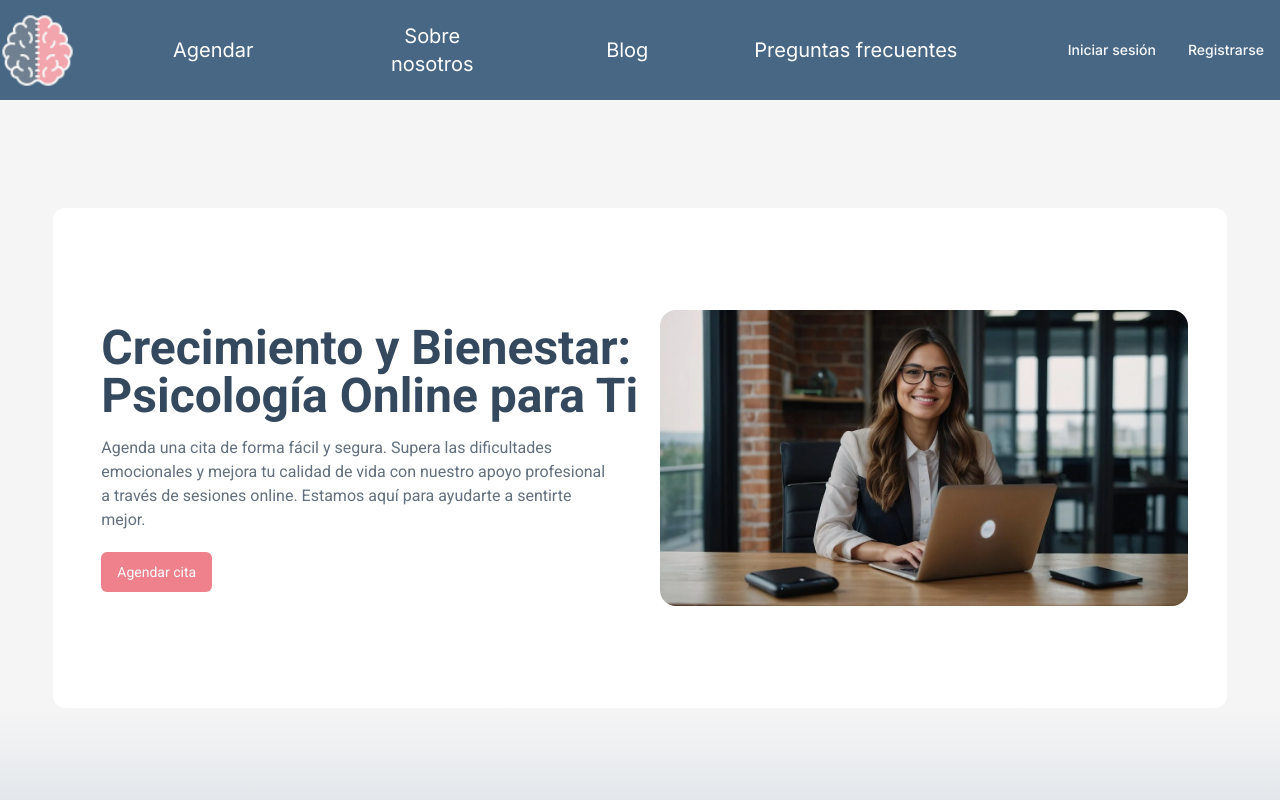
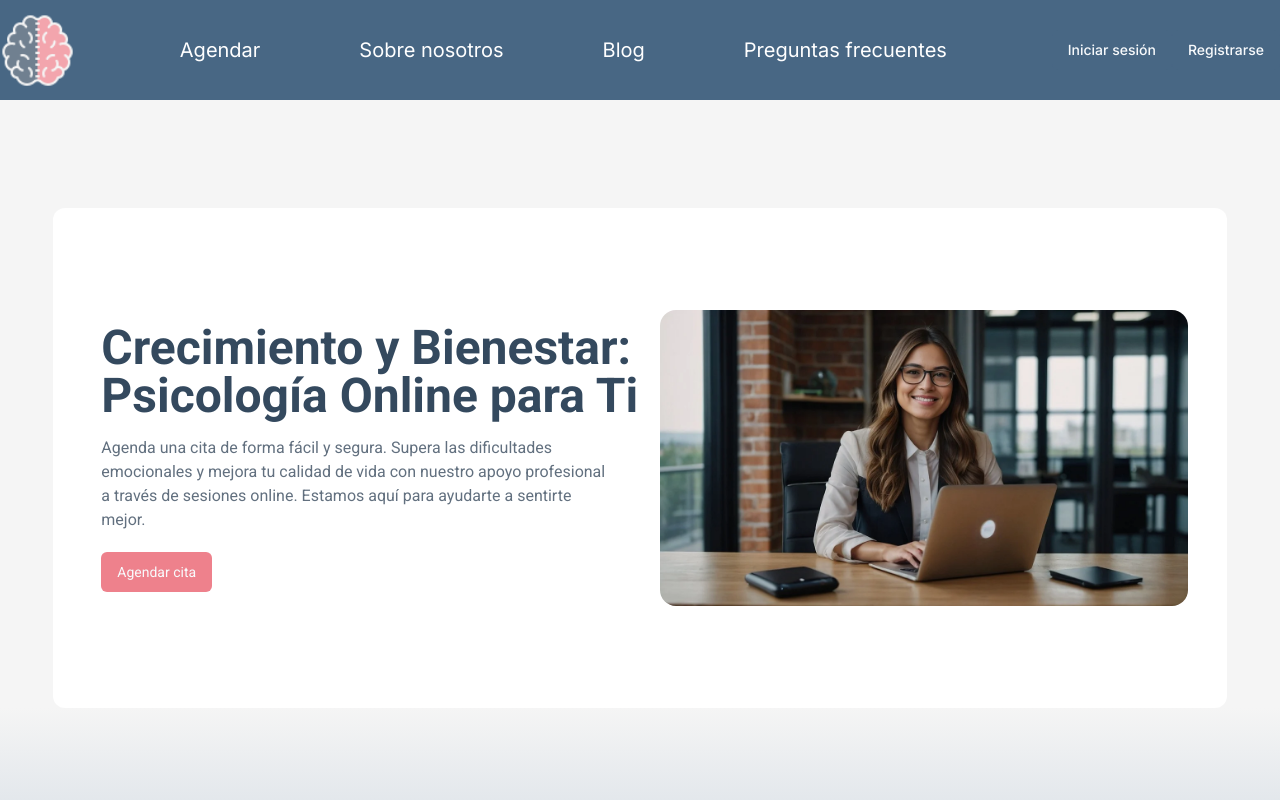
Before and after one commit to Davoyandun/MENTANA-frontend, a Next.js app: page / in a window 1280 px wide. Shown: the top 800 px of the page. Built offline with nearby package versions, Linux system fonts and the light colour scheme.

Commit message:
archivo rutes para itinerar en navbar

```diff
--- /dev/null
+++ b/src/shared/components/navbar/Routes/routes.tsx
@@ -0,0 +1,14 @@
+export type Route = {
+	path: string;
+	name: string;
+	width: string;
+  };
+
+const routes: Route[] = [
+	{ path: '/agendar', name: 'Agendar', width: '10%' },
+	{ path: '/sobre-nosotros', name: 'Sobre nosotros', width: '15%' },
+	{ path: '/blog', name: 'Blog', width: '5%' },
+	{ path: '/faq', name: 'Preguntas frecuentes', width: '22%' },
+]
+
+export default routes
--- a/src/shared/components/navbar/navbar.tsx
+++ b/src/shared/components/navbar/navbar.tsx
@@ -6,6 +6,7 @@ import RegisterButton from '../Buttons/registerButton'
 import LogoNavbar from './logoNavbar'
 import Link from 'next/link'
 import { usePathname } from 'next/navigation'
+import routes, { Route } from './Routes/routes'
 
 export default function Navbar() {
 	const [menuOpen, setMenuOpen] = useState(false)
@@ -46,28 +47,17 @@ export default function Navbar() {
 
 				{menuOpen && <hr className="border-t border-white w-full mt-5 lg:hidden" />}
 
+
 				<ul className={`flex flex-col items-center lg:flex lg:flex-row lg:text-center lg:w-3/4 lg:text-xl lg:justify-center gap-4 lg:gap-[75px] space-x-0 lg:space-x-6 text-white mt-4 lg:mt-0 ${menuOpen ? 'flex-grow justify-center gap-6' : 'hidden'}`}>
-					<li className="lg:w-[10%]">
-						<Link href="/agendar" className={`hover:font-bold ${ pathname === '/agendar' ? 'font-bold active-link' : ''}`}>
-							Agendar
-						</Link>
-					</li>
-					<li className="lg:w-[15%]">
-						<Link href="/sobre-nosotros" className={`hover:font-bold ${pathname === '/sobre-nosotros' ? 'font-bold active-link' : ''}`}>
-							Sobre nosotros
-						</Link>
-					</li>
-					<li className="lg:w-[5%]">
-						<Link href="/blog" className={`hover:font-bold ${pathname === '/blog' ? 'active-link font-bold' : ''}`}>
-							Blog
-						</Link>
-					</li>
-					<li
-						className={`lg:w-[22%] hover:font-bold ${pathname === '/faq' ? 'font-bold active-link' : ''}`}>
-						<Link href="/faq" >
-							Preguntas frecuentes
-						</Link>
-					</li>
+					{routes.map((route: Route, index: number) => (
+						<li key={index}  className={`flex lg:w-[${route.width}]`}>
+							<Link href={route.path}>
+								<p className={`hover:font-bold  ${pathname === route.path ? 'font-bold active-link' : ''}`}>
+									{route.name}
+								</p>
+							</Link>
+						</li>
+					))}
 				</ul>
 
 				{menuOpen && <hr className="border-t border-white w-full mt-2 lg:hidden" />}
```
